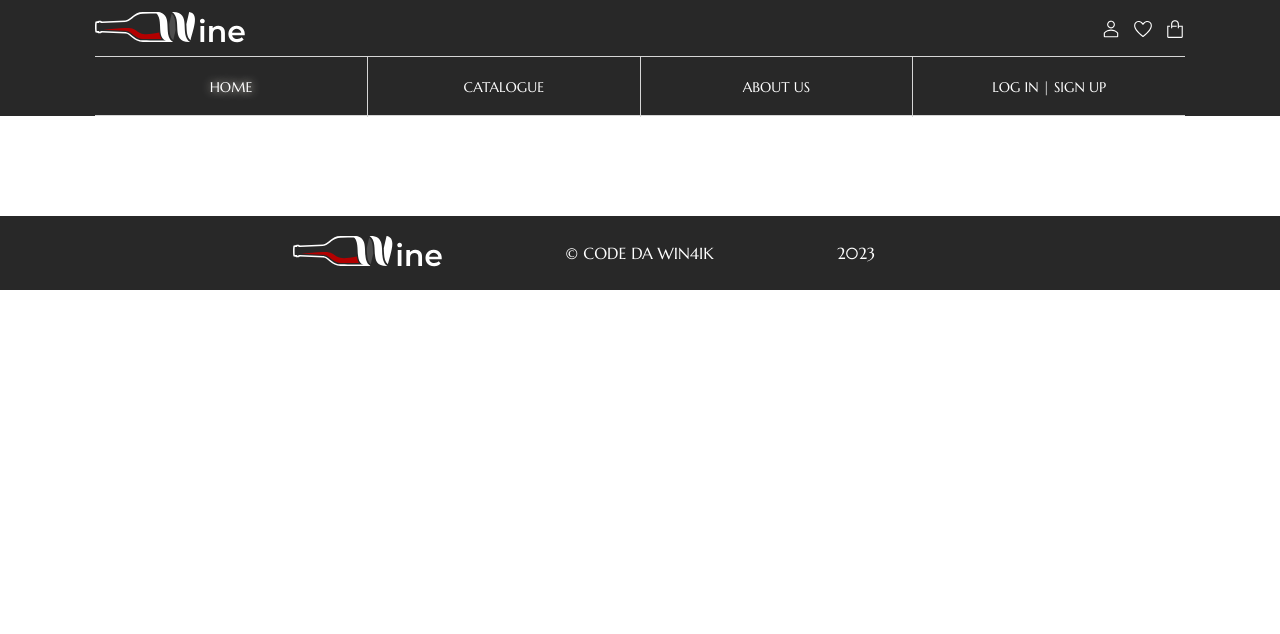
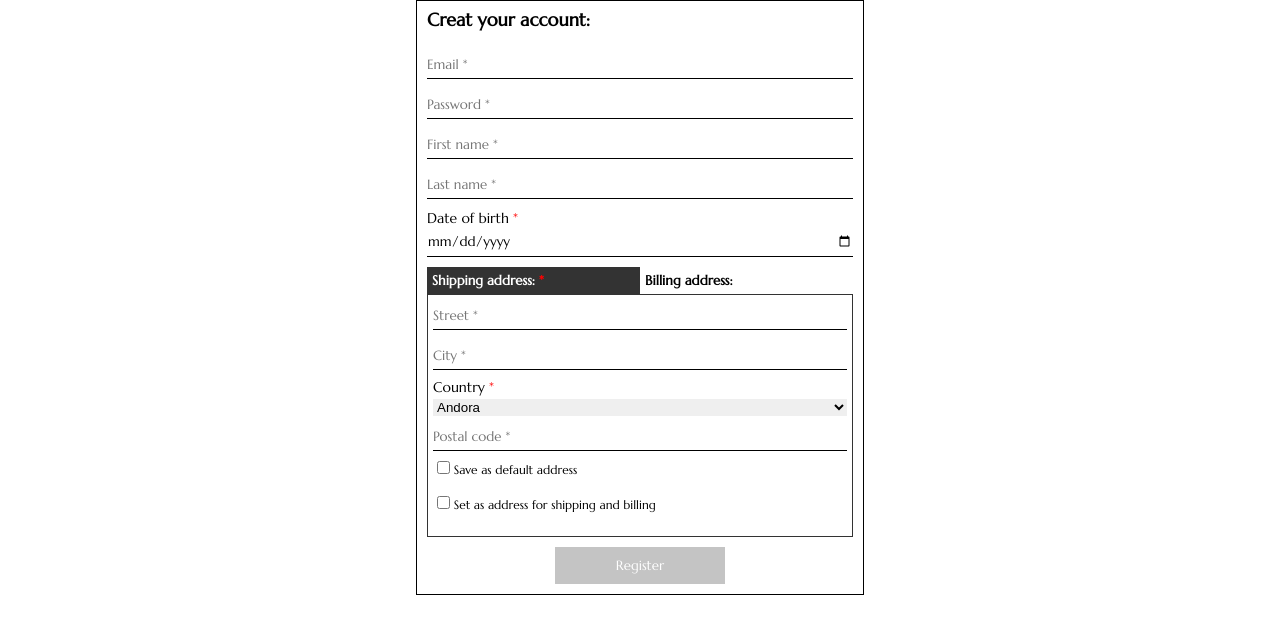
Before and after one commit to Oksandra/eCommerce-Application, a React (Create React App) app: page / in a window 1280 px wide. Shown: the top 634 px of the page. Built offline with nearby package versions, Linux system fonts and the light colour scheme.

Commit message:
feat: add input for compare addresses

```diff
--- a/src/App.tsx
+++ b/src/App.tsx
@@ -1,18 +1,20 @@
 import React from 'react';
 import './App.scss';
-import { Route, Routes } from 'react-router-dom';
+/* import { Route, Routes } from 'react-router-dom';
 import { LayoutPage } from './containers/LayoutPage/LayoutPage';
-import { NotFoundPage } from './pages/NotFoundPage/NotFoundPage';
+import { NotFoundPage } from './pages/NotFoundPage/NotFoundPage'; */
+import RegistrationForm from './components/RegistrationForm/RegistrationForm';
 
 function App(): JSX.Element {
-  return (
+  /* return (
     <Routes>
       <Route path="/" element={<LayoutPage />}>
-        {/* <Route index element={<Main />} /> */}
+        {/* <Route index element={<Main />} /> */ /* }
         <Route path="*" element={<NotFoundPage />} />
       </Route>
     </Routes>
-  );
+  ); */
+  return <RegistrationForm />;
 }
 
 export default App;
--- a/src/components/Addresses/Adressess.tsx
+++ b/src/components/Addresses/Adressess.tsx
@@ -1,4 +1,4 @@
-import React from 'react';
+import React, { ChangeEvent, useState } from 'react';
 import { useForm } from 'react-hook-form';
 import SelectCountries from '../SelectCountries/SelectCountries';
 import checkPostalCode from '../../helpers/checkPostalCode';
@@ -8,11 +8,21 @@ export default function Addresses(): JSX.Element {
   const {
     register,
     formState: { errors },
+    watch,
   } = useForm<MyForm>({
     mode: 'all',
   });
 
-  function clickButton(event: React.MouseEvent): void {
+  const [value, setValue] = useState(false);
+
+  const street = watch('shipping.street');
+
+  const chooseAddress = (e: ChangeEvent): void => {
+    const addressInput = e.target as HTMLInputElement;
+    setValue(addressInput.checked);
+  };
+
+  const clickButton = (event: React.MouseEvent): void => {
     const tabButtons = document.querySelectorAll(
       '.registration-form__tab-button'
     );
@@ -28,7 +38,7 @@ export default function Addresses(): JSX.Element {
     });
     tabContents[tabIndex].classList.add('open');
     tabButtons[tabIndex].classList.add('active');
-  }
+  };
 
   return (
     <div>
@@ -114,12 +124,29 @@ export default function Addresses(): JSX.Element {
               </p>
             )}
           </div>
+          <label
+            htmlFor="check-shipping"
+            className="registration-form__check-address"
+          >
+            <input id="check-shipping" type="checkbox" />
+            Save as default address
+          </label>
+          <label htmlFor="check" className="registration-form__check-address">
+            <input
+              id="check"
+              type="checkbox"
+              className="compare-address"
+              onChange={chooseAddress}
+            />
+            Set as address for shipping and billing
+          </label>
         </section>
       </div>
       <div className="registration-form__tab">
         <section className="registration-form__tab-content">
           <input
             type="text"
+            value={value ? street : ''}
             placeholder="Street"
             aria-invalid={errors.shipping?.street ? 'true' : 'false'}
             {...register('billing.street', { required: true, minLength: 1 })}
@@ -180,12 +207,15 @@ export default function Addresses(): JSX.Element {
               </p>
             )}
           </div>
+          <label
+            htmlFor="check-billing"
+            className="registration-form__check-address"
+          >
+            <input id="check-billing" type="checkbox" />
+            Save as default address
+          </label>
         </section>
       </div>
-      <label htmlFor="check" className="registration-form__check-address">
-        <input id="check" type="checkbox" />
-        Set as address for billing and shipping
-      </label>
     </div>
   );
 }
--- a/src/components/RegistrationForm/RegistrationForm.scss
+++ b/src/components/RegistrationForm/RegistrationForm.scss
@@ -81,6 +81,7 @@
       display: block;
       margin: 0;
       margin-bottom: 2rem;
+      font-size: 1.2rem;
       & input {
         width: 5%;
         display: inline;
```
